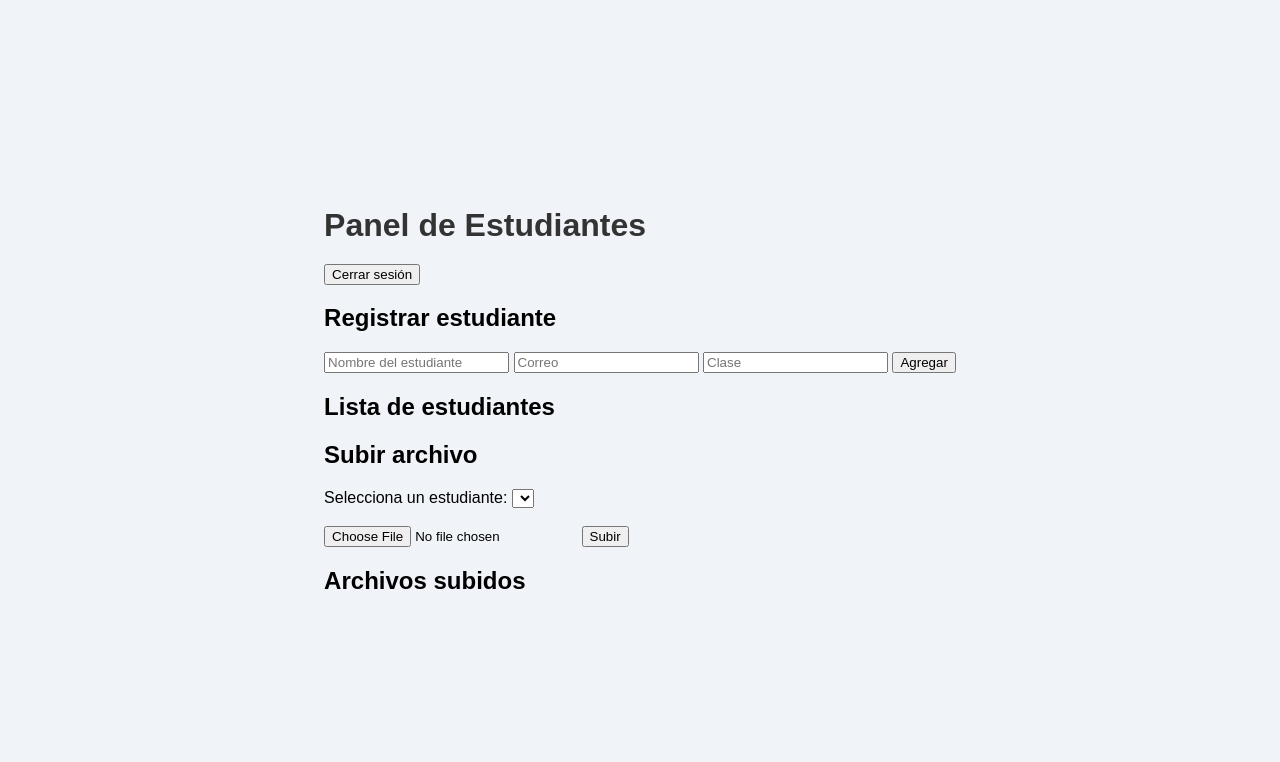
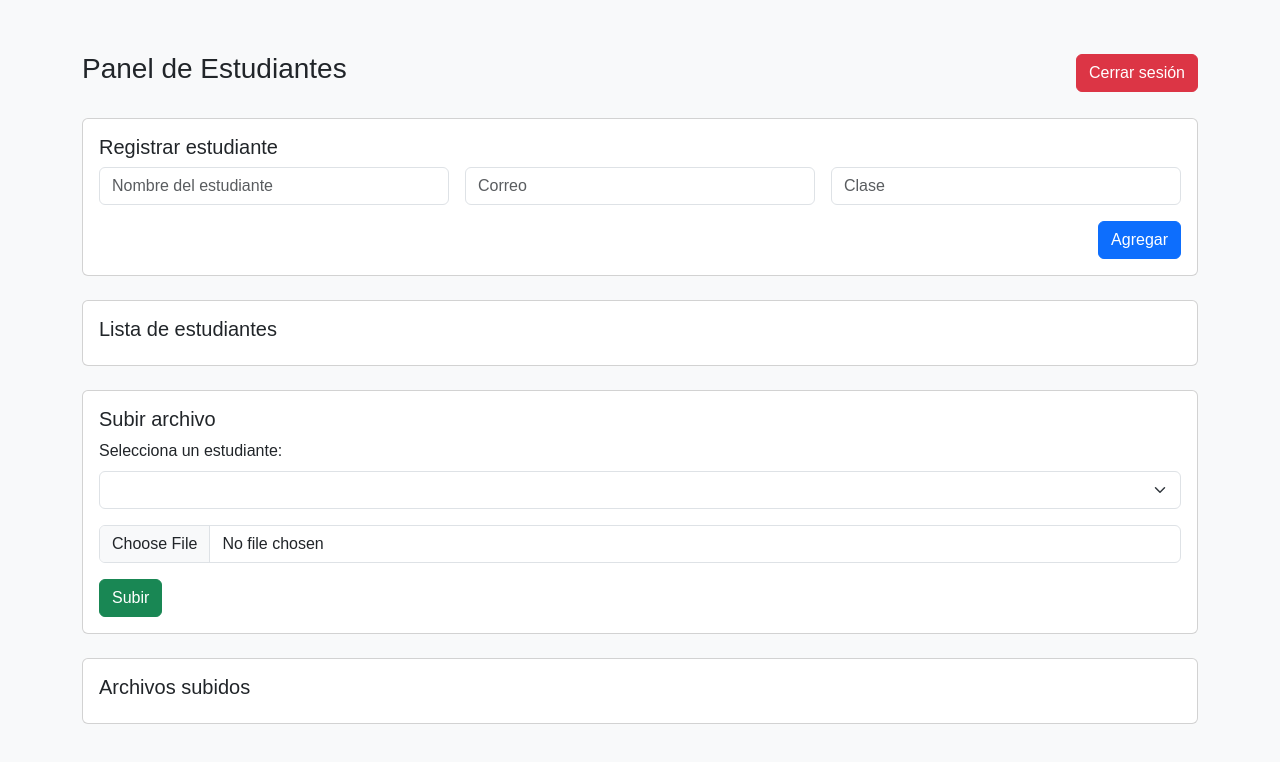
Before and after one commit to RicardoJB1/Cloud_computing-, a plain HTML site: page dashboard.html in a window 1280 px wide. Drawn offline with nearby package versions, Linux system fonts and the light colour scheme; no server answers.

Commit message:
agregando estilos

```diff
--- a/dashboard.html
+++ b/dashboard.html
@@ -3,44 +3,84 @@
 <head>
   <meta charset="UTF-8">
   <title>Panel - Estudiantes</title>
+
+  <!-- Bootstrap CSS -->
+  <link
+    href="https://cdn.jsdelivr.net/npm/bootstrap@5.3.3/dist/css/bootstrap.min.css"
+    rel="stylesheet"
+  />
+
+  <!-- Supabase -->
+  <script src="https://cdn.jsdelivr.net/npm/@supabase/supabase-js@2"></script>
+
+  <!-- Tu propio CSS (si lo deseas conservar) -->
   <link rel="stylesheet" href="styles.css" />
-  <script src="https://cdn.jsdelivr.net/npm/@supabase/supabase-js@2"></script>
 </head>
-<body>
-  <div class="container">
+<body class="bg-light">
 
-    <h1>Panel de Estudiantes</h1>
-<button onclick="cerrarSesion()" class="cerrar-btn">Cerrar sesión</button>
+  <div class="container py-4">
+    <div class="d-flex justify-content-between align-items-center mb-4">
+      <h1 class="h3">Panel de Estudiantes</h1>
+      <button onclick="cerrarSesion()" class="btn btn-danger">Cerrar sesión</button>
+    </div>
 
-    <section class="card">
-      <h2>Registrar estudiante</h2>
-      <input type="text" id="nombre" placeholder="Nombre del estudiante" />
-      <input type="email" id="correo" placeholder="Correo" />
-      <input type="text" id="clase" placeholder="Clase" />
-      <button onclick="agregarEstudiante()">Agregar</button>
-    </section>
+    <!-- Registrar estudiante -->
+    <div class="card mb-4">
+      <div class="card-body">
+        <h5 class="card-title">Registrar estudiante</h5>
+        <div class="row g-3">
+          <div class="col-md-4">
+            <input type="text" id="nombre" placeholder="Nombre del estudiante" class="form-control" />
+          </div>
+          <div class="col-md-4">
+            <input type="email" id="correo" placeholder="Correo" class="form-control" />
+          </div>
+          <div class="col-md-4">
+            <input type="text" id="clase" placeholder="Clase" class="form-control" />
+          </div>
+          <div class="col-12 text-end">
+            <button onclick="agregarEstudiante()" class="btn btn-primary">Agregar</button>
+          </div>
+        </div>
+      </div>
+    </div>
 
+    <!-- Lista de estudiantes -->
+    <div class="card mb-4">
+      <div class="card-body">
+        <h5 class="card-title">Lista de estudiantes</h5>
+        <ul id="lista-estudiantes" class="list-group"></ul>
+      </div>
+    </div>
 
-    <section class="card">
-      <h2>Lista de estudiantes</h2>
-      <ul id="lista-estudiantes"></ul>
-    </section>
+    <!-- Subir archivo -->
+    <div class="card mb-4">
+      <div class="card-body">
+        <h5 class="card-title">Subir archivo</h5>
+        <div class="mb-3">
+          <label for="estudiante" class="form-label">Selecciona un estudiante:</label>
+          <select id="estudiante" class="form-select"></select>
+        </div>
+        <div class="mb-3">
+          <input type="file" id="archivo" class="form-control" />
+        </div>
+        <button onclick="subirArchivo()" class="btn btn-success">Subir</button>
+      </div>
+    </div>
 
-    <section class="card">
-      <h2>Subir archivo</h2>
-      <label for="estudiante">Selecciona un estudiante:</label>
-      <select id="estudiante"></select><br /><br />
+    <!-- Archivos subidos -->
+    <div class="card mb-4">
+      <div class="card-body">
+        <h5 class="card-title">Archivos subidos</h5>
+        <ul id="lista-archivos" class="list-group"></ul>
+      </div>
+    </div>
+  </div>
 
-      <input type="file" id="archivo" />
-      <button onclick="subirArchivo()">Subir</button>
-    </section>
+  <!-- Bootstrap JS (opcional, para componentes como dropdowns/modales) -->
+  <script src="https://cdn.jsdelivr.net/npm/bootstrap@5.3.3/dist/js/bootstrap.bundle.min.js"></script>
 
-    <section class="card">
-      <h2>Archivos subidos</h2>
-      <ul id="lista-archivos"></ul>
-    </section>
-
-    </div>
-  <script src="js/dashboard.js"></script>
+  <!-- Tu script JS -->
+  <script src="js/dashboard.js" defer></script>
 </body>
 </html>
```
